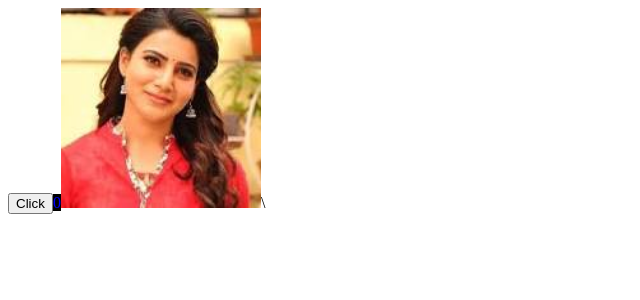
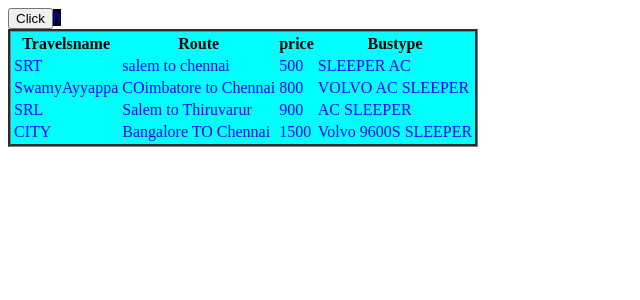
Before and after one commit to Annamalai1995/SP_React, a React (Create React App) app: page / in a window 1280 px wide. Shown: the top 300 px of the page, without its empty margins (0-640 px from the left). Built offline with nearby package versions, Linux system fonts and the light colour scheme.

Commit message:
Tablecss

```diff
--- a/src/App.js
+++ b/src/App.js
@@ -1,6 +1,7 @@
 import List, { Unorderlist } from "./Function";
 import { Parameter } from "./Parameter";
 import { Tables } from "./Table";
+import { Travelsname } from "./Tablecss";
 import { Hook } from "./UseState";
 import { Hook1 } from "./UseState1";
 
@@ -12,8 +13,8 @@ function App() {
     <Tables/>
     <Hook/> */}
     <Hook1/>
-    <Parameter where="./download.jpg"length="200px" breadth="200px"/>
-
+    {/* <Parameter where="./download.jpg"length="200px" breadth="200px"/> */}
+<Travelsname/>
     </>
 
   )
--- /dev/null
+++ b/src/Myfile.css
@@ -0,0 +1,13 @@
+table
+{
+    border-style: groove;
+    background-color: aqua;
+}
+#Head
+{
+    color: beige;
+
+}
+td{
+    color: blue;
+}
--- /dev/null
+++ b/src/Tablecss.js
@@ -0,0 +1,48 @@
+import './Myfile.css'
+export var Travelsname=()=>
+{
+    const  cssfile={backgroundcolor:'yellow'}
+
+    return(
+        <>
+        <table style={cssfile}>
+           <thead >
+            <tr>
+                <th>Travelsname</th>
+                <th>Route</th>
+                <th>price</th>
+                <th>Bustype</th>
+            </tr>
+           </thead>
+           <tbody>
+            <tr>
+                <td>SRT</td>
+                <td>salem to chennai</td>
+                <td>500</td>
+                <td>SLEEPER AC</td>
+
+            </tr>
+            <tr>
+                <td>SwamyAyyappa</td>
+                <td>COimbatore to Chennai</td>
+                <td>800</td>
+                <td>VOLVO AC SLEEPER</td>
+
+            </tr>
+            <tr>
+                <td>SRL</td>
+                <td>Salem to Thiruvarur</td>
+                <td>900</td>
+                <td>AC SLEEPER</td>
+            </tr>
+            <tr>
+               <td>CITY</td>
+               <td>Bangalore TO Chennai</td>
+               <td>1500</td>
+               <td>Volvo 9600S SLEEPER</td>
+            </tr>
+            </tbody>
+        </table>
+        </>
+    )
+}
```
